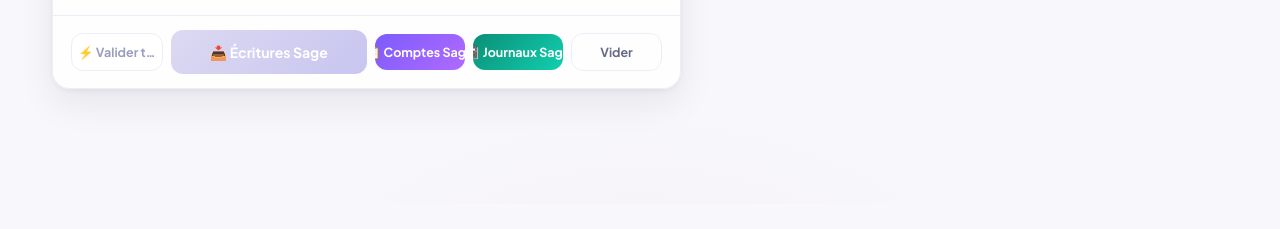
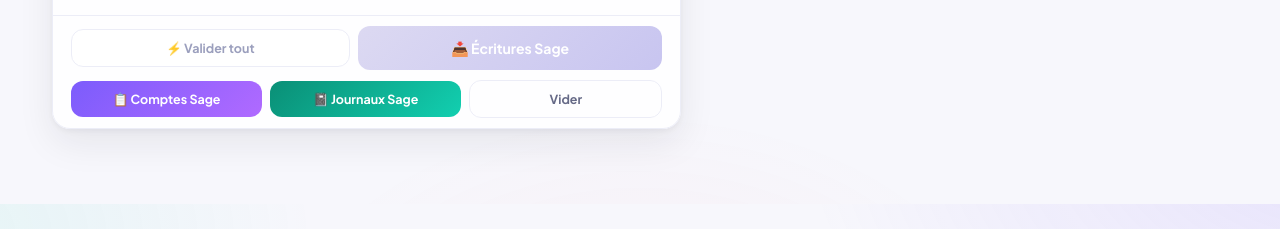
Before and after one commit to obedelom17/elomfacture, a website: page index.html in a window 1280 px wide. Shown: the part 596-825 px from the top of the page. Before the commit the page ends 800 px from the top, so only its background shows below. Drawn offline with Linux system fonts and the light colour scheme.

Commit message:
feat: ajout code tiers Sage (Auxiliaire) sur ligne fournisseur 40100000

```diff
--- a/index.html
+++ b/index.html
@@ -263,7 +263,8 @@
   .acct-opt:hover{ background:var(--surface-2); padding-left:16px; }
   .acct-opt .code{ font-family: ui-monospace, monospace; color:var(--primary-3); margin-right:9px; font-weight:800; }
 
-  .actions{ display:flex; gap:8px; padding:14px 18px; border-top:1px solid var(--line); flex-wrap:nowrap; align-items:center; }
+  .actions{ display:flex; gap:8px; padding:10px 18px; border-top:1px solid var(--line); flex-wrap:nowrap; align-items:center; }
+  .actions-bottom{ border-top:none !important; padding-top:0 !important; }
   .actions .btn-bulk, .actions .btn-export, .actions .btn-ghost{ flex:1; min-width:0; font-size:12.5px; padding:10px 6px; white-space:nowrap; overflow:hidden; text-overflow:ellipsis; }
   .actions a.btn-export{ border-radius:12px; font-weight:700; font-size:12.5px; padding:10px 6px; color:#fff; }
   button{ font-family:inherit; cursor:pointer; border:none; border-radius:12px; font-size:13.5px; font-weight:700; padding:11px 18px; transition: 0.18s transform, 0.18s box-shadow, 0.18s background, 0.18s filter; position:relative; overflow:hidden; }
@@ -283,7 +284,7 @@
   .btn-ghost{ background:transparent; color:var(--ink-soft); border:1.5px solid var(--line); }
   .btn-ghost:hover{ border-color:var(--ink-soft); color:var(--ink); transform: translateY(-1px); }
   .btn-export{ background:linear-gradient(135deg, var(--bg-1), var(--bg-2), var(--primary-3)); background-size:220% 220%; color:#fff; animation: btnGrad 5s ease infinite; }
-  .btn-ecriture{ background: linear-gradient(135deg, var(--primary), var(--primary-2)) !important; animation:none !important; font-size:14px !important; padding:13px 20px !important; flex:2 !important; box-shadow: var(--shadow-lg); }
+  .btn-ecriture{ background: linear-gradient(135deg, var(--primary), var(--primary-2)) !important; animation:none !important; font-size:14px !important; padding:13px 20px !important; box-shadow: var(--shadow-lg); }
   .btn-ecriture:not(:disabled):hover{ filter:brightness(1.1); transform: translateY(-2px); box-shadow: 0 22px 46px rgba(124,92,252,0.34); }
   .btn-ecriture:disabled{ background: linear-gradient(135deg,#DCD9F2,#C8C5F0) !important; cursor:not-allowed; box-shadow:none; transform:none; }
   .btn-dl{ text-decoration:none !important; display:inline-flex !important; align-items:center !important; justify-content:center !important; }
@@ -387,9 +388,11 @@
       <div class="queue" id="queue">
         <div class="empty"><span class="ico">📂</span>Aucune facture pour l'instant.</div>
       </div>
-      <div class="actions">
+      <div class="actions actions-top">
         <button class="btn-bulk" id="bulkBtn" disabled>⚡ Valider tout</button>
         <button class="btn-export btn-ecriture" id="exportBtn" disabled title="Export écritures comptables (Fichier > Importer dans Sage)">📥 Écritures Sage</button>
+      </div>
+      <div class="actions actions-bottom">
         <a class="btn-export btn-dl" href="https://raw.githubusercontent.com/obedelom17/elomfacture/main/Import_comptes_ElomFacture.ema" download="Import_comptes_ElomFacture.ema" style="background:linear-gradient(135deg,#7C5CFC,#B06AFF);">📋 Comptes Sage</a>
         <a class="btn-export btn-dl" href="https://raw.githubusercontent.com/obedelom17/elomfacture/main/Import_ecritures_ElomFacture.ema" download="Import_ecritures_ElomFacture.ema" style="background:linear-gradient(135deg,#0A8F76,#12CFB0);">📓 Journaux Sage</a>
         <button class="btn-ghost" id="clearBtn">Vider</button>
```
